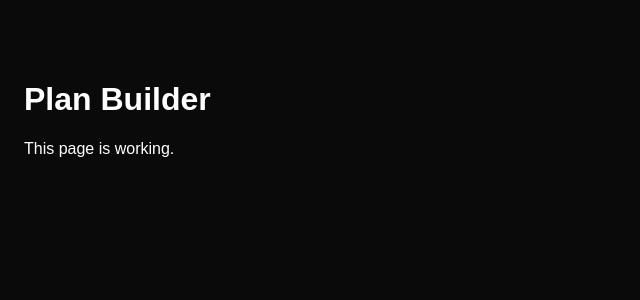
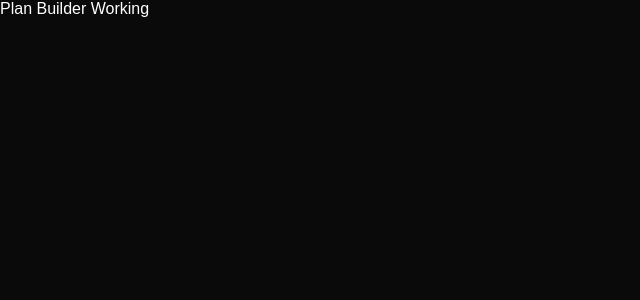
Before and after one commit to nielsvdz-ops/fit-couple-club, a Next.js app: page /plan-builder in a window 1280 px wide. Shown: the top 300 px of the page, without its empty margins (0-640 px from the left). Built offline with nearby package versions, Linux system fonts and the light colour scheme.

Commit message:
Update page.js

```diff
--- a/app/plan-builder/page.js
+++ b/app/plan-builder/page.js
@@ -1,18 +1,3 @@
-"use client";
-
 export default function PlanBuilderPage() {
-  return (
-    <main
-      style={{
-        minHeight: "100vh",
-        background: "#0a0a0a",
-        color: "white",
-        padding: "60px 24px",
-        fontFamily: "Arial, sans-serif",
-      }}
-    >
-      <h1>Plan Builder</h1>
-      <p>This page is working.</p>
-    </main>
-  );
+  return <div>Plan Builder Working</div>;
 }
```
